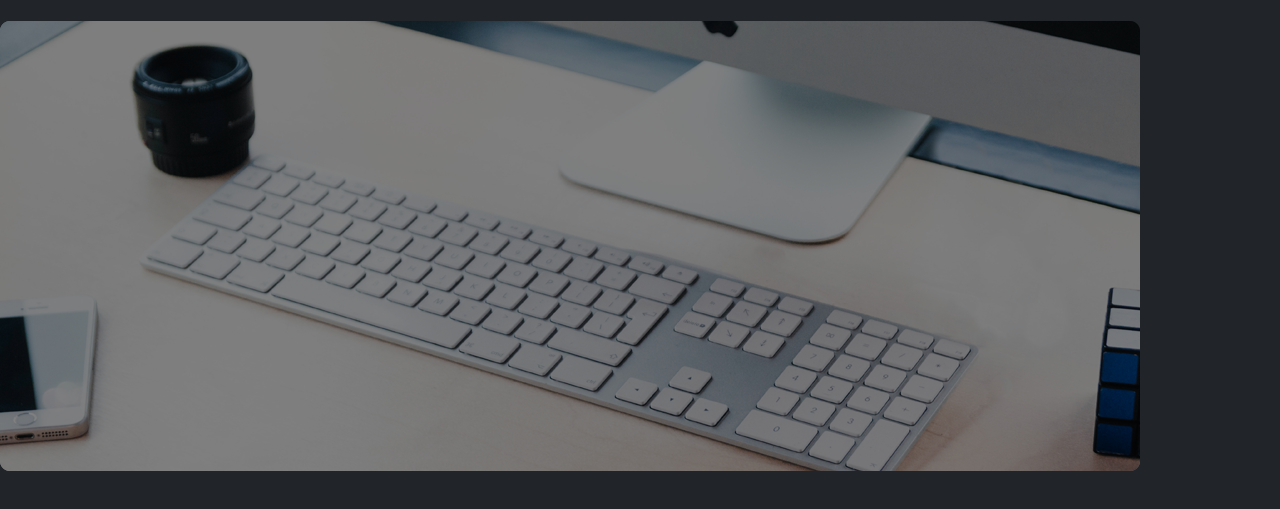
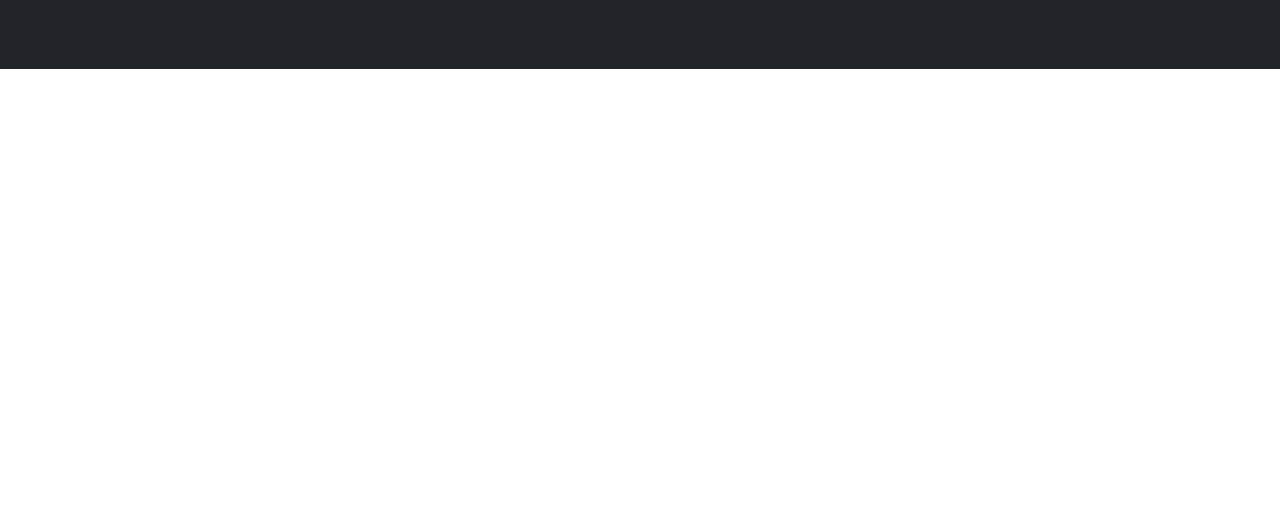
Before and after one commit to mEl7adidy/sass-, a plain HTML site: page index.html in a window 1280 px wide. Shown: the part 7251-7760 px from the top of the page. After the commit the page ends 7320 px from the top, so only its background shows below. Drawn offline with Linux system fonts and the light colour scheme.

Commit message:
remove img froom footer

```diff
--- a/index.html
+++ b/index.html
@@ -574,7 +574,6 @@
           </div>
         </div>
       </div>
-      <img src="./img/video-1.png" alt="">
     </footer>
     <script src="./bootstrap.bundle.min.js"></script>
   </body>
```
